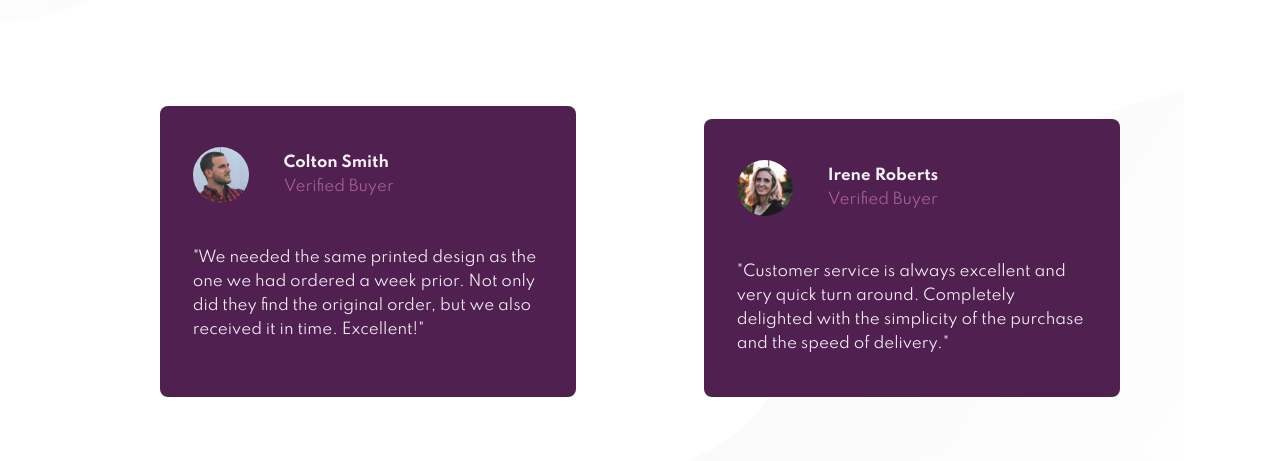
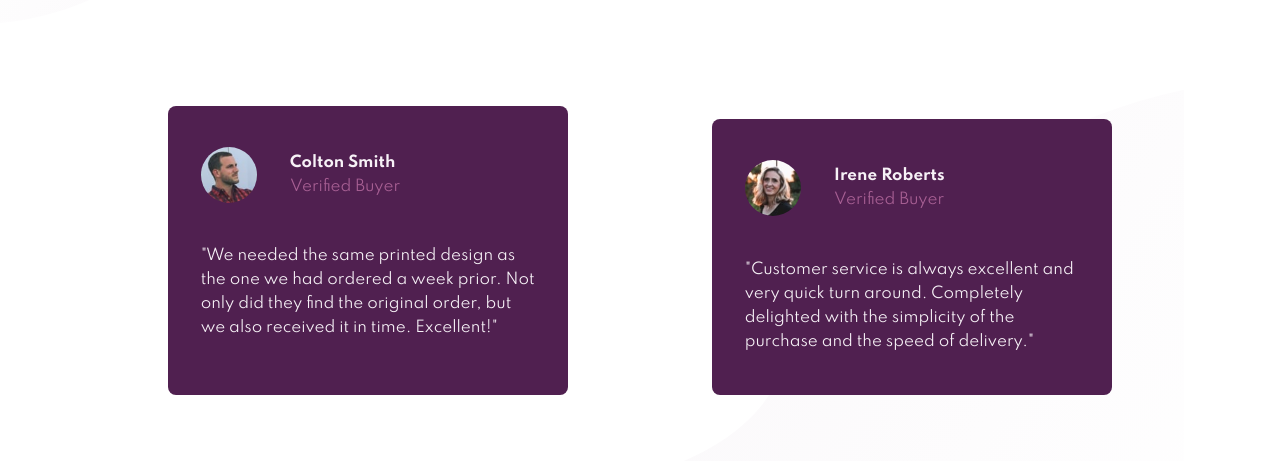
Before and after one commit to vytkuklys/CSS-Frontend-Mentor-Challenge, a plain HTML site: page index.html in a window 1280 px wide. Shown: the part 339-800 px from the top of the page. Drawn offline with Linux system fonts and the light colour scheme.

Commit message:
Update style.css

```diff
--- a/style.css
+++ b/style.css
@@ -4,6 +4,8 @@
     padding: 0;
     margin: 0;
     box-sizing: border-box;
+    -webkit-box-sizing:border-box;
+    -moz-box-sizing:border-box;
 }
 
 body {
@@ -82,8 +84,7 @@ header p {
 }
 
 .review {
-    width: 100%;
-    max-width: 26rem;
+    max-width: 25rem;
     max-height: 18.5rem;
     padding: 7.5% 6.5%;
     margin: 5% auto;
```
